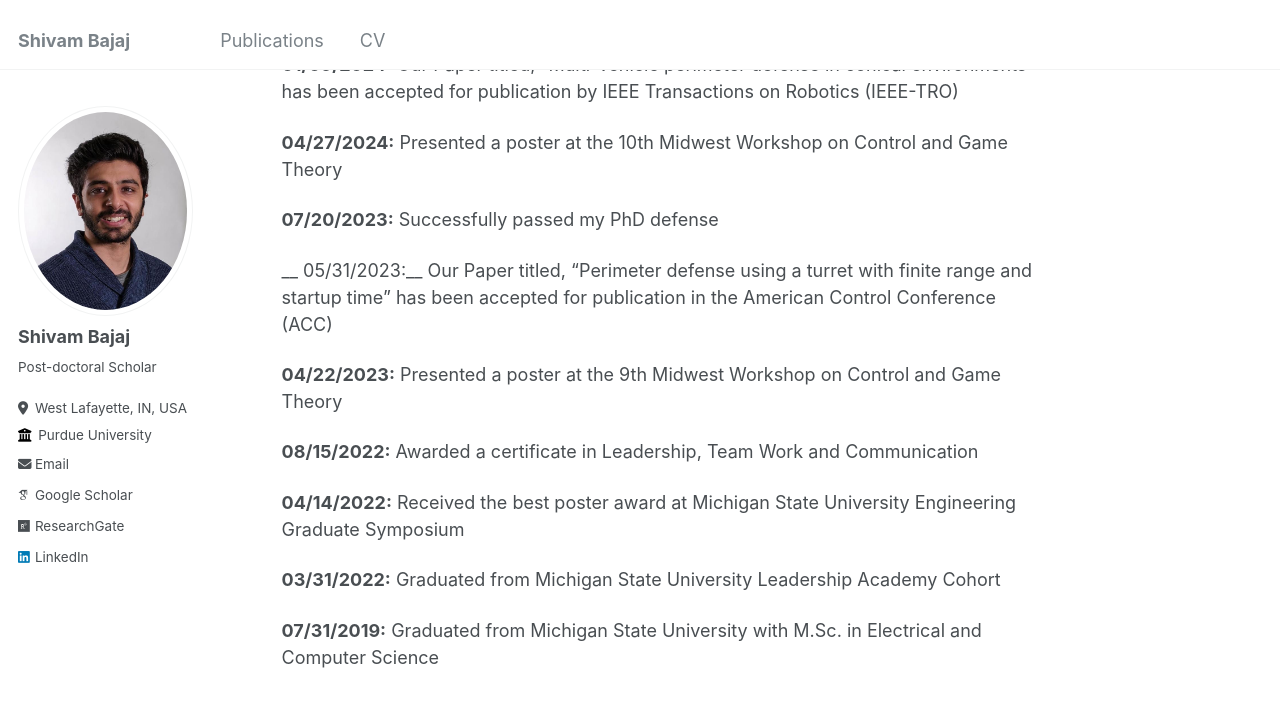
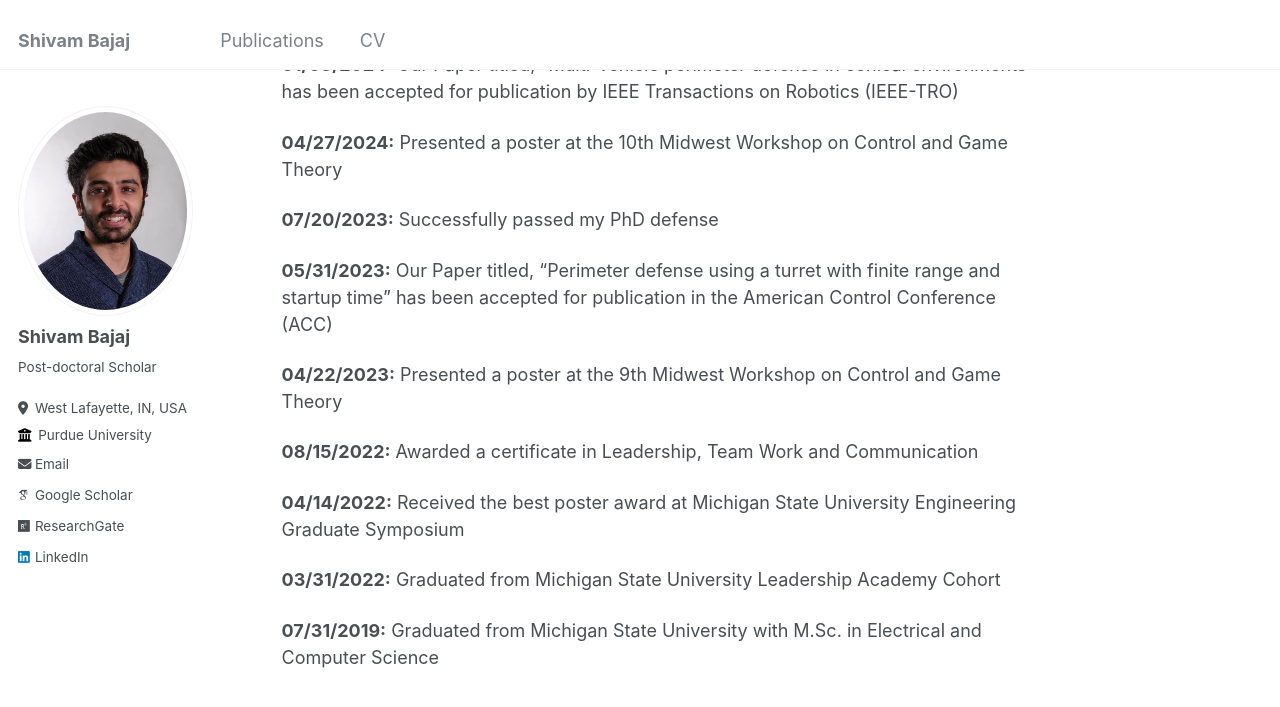
Before and after one commit to shivambajaj08/shivambajaj08.github.io, a Jekyll site: the page built from _pages/about.md, in a window 1280 px wide and 900 px high, scrolled down 669 px. Shown: the top 707 px of the window. Built offline with Jekyll 4.4.1, drawn with Linux system fonts in a browser that asks for light colours; some web fonts are replaced.

```diff
--- a/_pages/about.md
+++ b/_pages/about.md
@@ -25,7 +25,7 @@ __04/27/2024:__ Presented a poster at the 10th Midwest Workshop on Control and G
 
 __07/20/2023:__ Successfully passed my PhD defense
 
-__ 05/31/2023:__ Our Paper titled, "Perimeter defense using a turret with finite range and startup time" has been accepted for publication in the American Control Conference (ACC)
+__05/31/2023:__ Our Paper titled, "Perimeter defense using a turret with finite range and startup time" has been accepted for publication in the American Control Conference (ACC)
 
 __04/22/2023:__ Presented a poster at the 9th Midwest Workshop on Control and Game Theory
 
```
